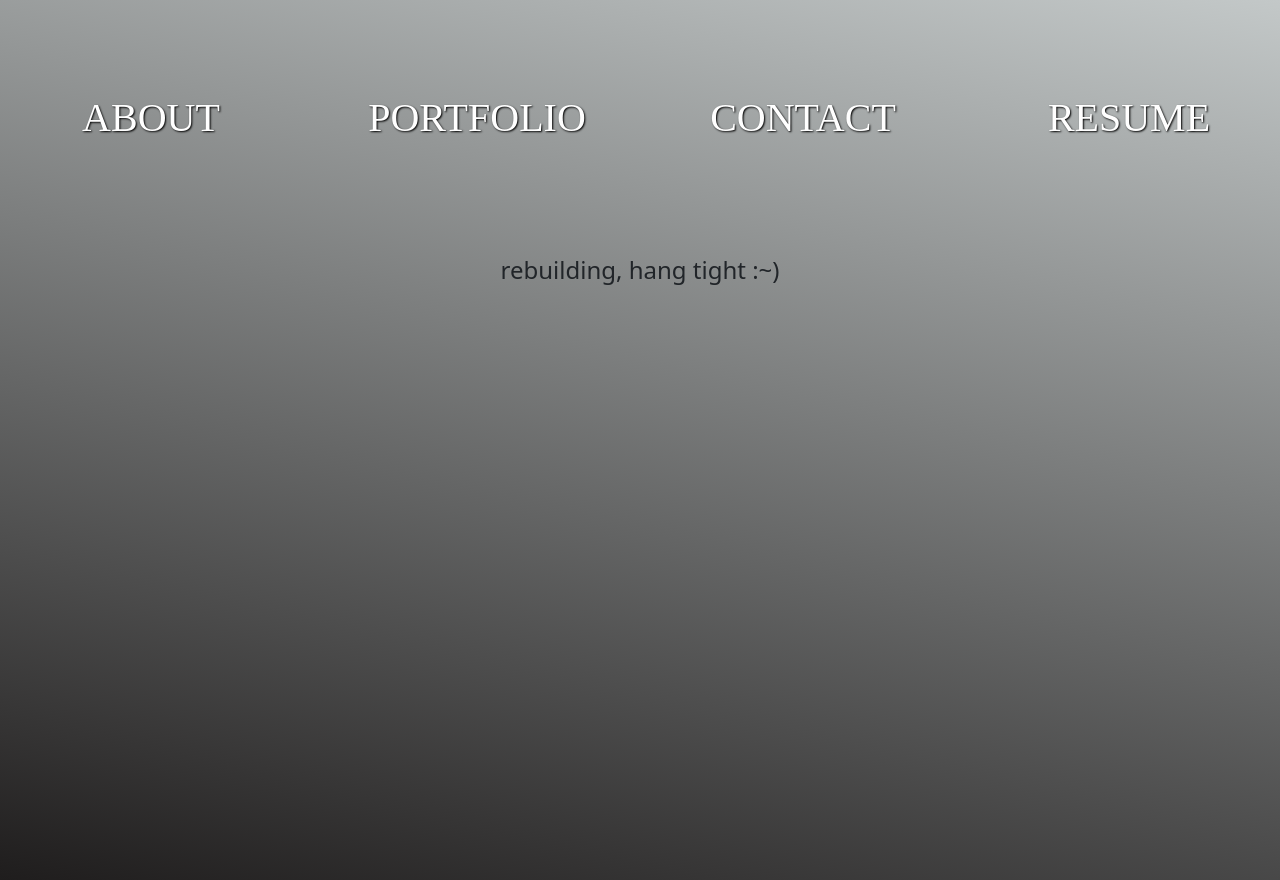
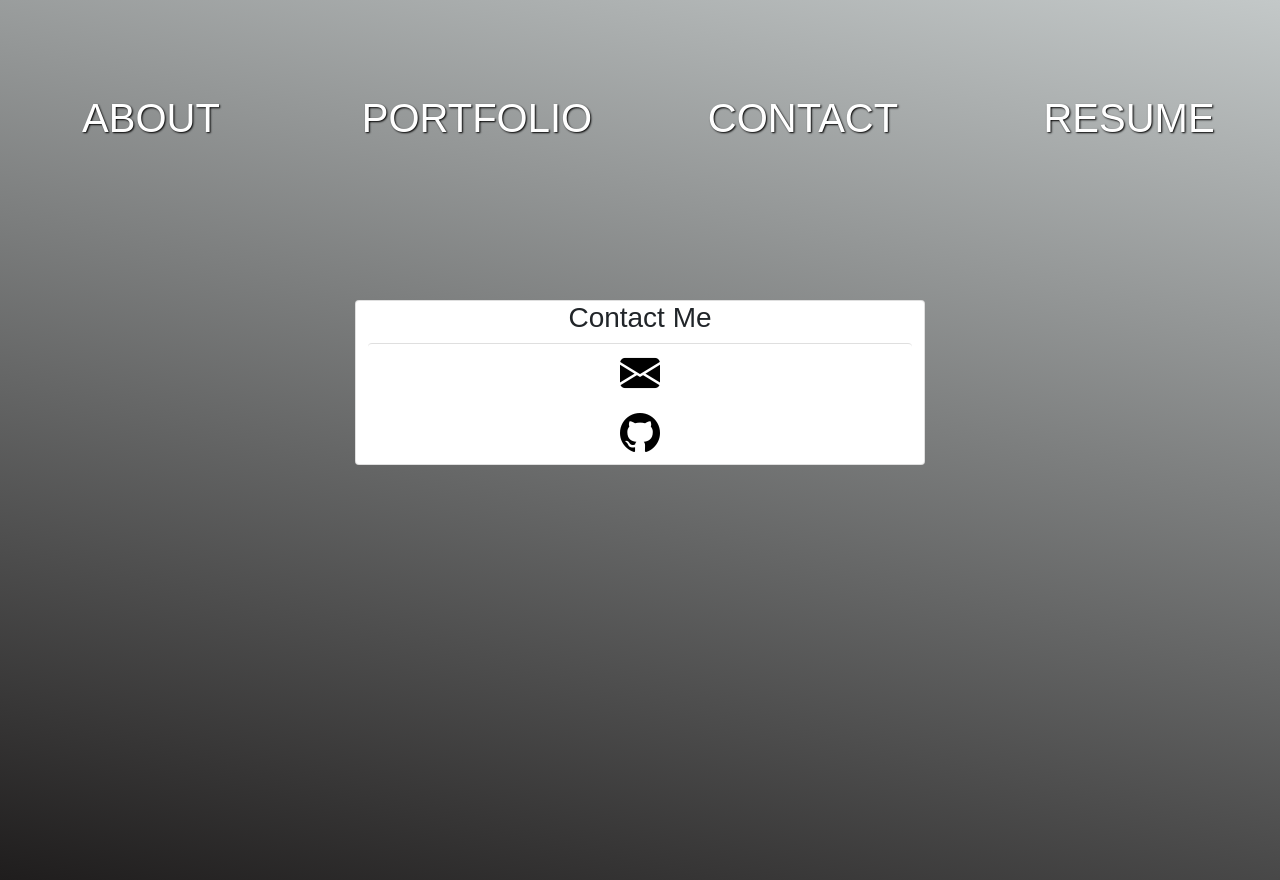
Before and after one commit to sabhanson/HW20-ReactPortfolio, a React (Create React App) app: page /contact in a window 1280 px wide. Built offline with nearby package versions, Linux system fonts and the light colour scheme.

Commit message:
refactored, all good to go

```diff
--- a/src/App.js
+++ b/src/App.js
@@ -1,6 +1,6 @@
 import React from "react";
 import "./App.css";
-import Header from "./components/Header";
+import Navigation from "./components/Navigation";
 // import Footer from "./components/Footer";
 import About from "./components/pages/About";
 import Portfolio from "./components/pages/Portfolio";
@@ -21,7 +21,7 @@ function App() {
     <div className="App">
       <Router>
         <div className="flex-column justify-flex-start min-100-vh">
-          <Header />
+          <Navigation />
           <div className="container">
             <Routes>
               <Route path="/" element={<About />} />
--- a/src/components/Navigation.js
+++ b/src/components/Navigation.js
@@ -1,7 +1,6 @@
 import React from "react";
 import "bootstrap/dist/css/bootstrap.min.css";
 import "../styles/Navigation.css";
-import { NavLink } from "react-router-dom";
 
 const styles = {
   nav: {
@@ -17,7 +16,7 @@ const styles = {
     color: "white",
     textShadow: "1px 1px 2px black",
     fontSize: "2.5rem",
-    fontFamily: "Unica One, cursive",
+    fontFamily: "Syne, sans-serif",
   },
 };
 
--- a/src/components/pages/Contact.js
+++ b/src/components/pages/Contact.js
@@ -3,8 +3,12 @@ import "bootstrap/dist/css/bootstrap.min.css";
 
 const styles = {
   div: {
-    padding: "2rem 0 10rem 0",
-    background: "#89A98C",
+    paddingTop: "2rem",
+    height: "100%",
+    fontFamily: "Syne, sans-serif",
+  },
+  icon: {
+    color: "black",
   },
   h1: {
     fontSize: "3rem",
@@ -12,103 +16,45 @@ const styles = {
     color: "#F4E285",
     textShadow: "2px 2px black",
   },
-  inputs: {
-    width: "100%",
-    background: "#F4E285",
-    border: "3px solid #FFA500",
-    borderRadius: "8px",
-    resize: "none",
+  list: {
+    fontSize: "1.2rem",
+    display: "flex",
+    justifyContent: "center",
+  },
+  card: {
     fontFamily: "Syne, sans-serif",
-    margin: ".2rem",
-  },
-  submit: {
-    background: "#F4E285",
-    borderRadius: "10px",
-    border: "2px solid black",
-    fontFamily: "Unica One, cursive",
-    color: "black",
-    width: "80px",
-    fontWeight: "bold",
-  },
-  p: {
-    paddingTop: "4rem",
-    fontFamily: "Syne, sans-serif",
+    margin: "2rem",
   },
 };
 
 export default function Contact() {
-  // const [focus, setFocus] = useState("Unfocus");
-
-  // const handleFocusChange = (state) => setFocus(state);
-
-  const validateName = (name) => {
-    if (name === "" || name.length < 1 || name.length > 50) {
-      window.alert("Please enter a name between 1 and 50 characters");
-    }
-  };
-
-  const validateEmail = (email) => {
-    if (/^([a-z0-9_.-]+)@([\da-z.-]+).([a-z.]{2,6})$/.test(email)) {
-      return true;
-    } else {
-      window.alert("Please enter an email in valid format, email@website.com");
-    }
-  };
-
-  const validateMessage = (message) => {
-    if (message === "" || message.length > 300 || message.length < 20) {
-      window.alert("Please enter a message between 20 and 300 characters");
-    }
-  };
-
-  return <p>rebuilding, hang tight :~)</p>;
+  return (
+    <div style={styles.div}>
+      <div className="row d-flex justify-content-center">
+        <div style={styles.card} className="card col-8 col-md-6">
+          <h3>Contact Me</h3>
+          <ul style={styles.list} className="list-group list-unstyled">
+            <li>
+              <a
+                href="mailto:sabhanson7@gmail.com"
+                target={"_blank"}
+                rel={"noreferrer"}
+              >
+                <i style={styles.icon} class="bi bi-envelope-fill"></i>
+              </a>
+            </li>
+            <li>
+              <a
+                href="http://github.com/sabhanson"
+                target={"_blank"}
+                rel={"noreferrer"}
+              >
+                <i style={styles.icon} class="bi bi-github"></i>
+              </a>
+            </li>
+          </ul>
+        </div>
+      </div>
+    </div>
+  );
 }
-
-//& OLD CONTACT FORM
-// <div className="row justify-content-center" style={styles.div}>
-// <form className="col-10 col-md-6">
-//   {/* NAME INPUT */}
-//   <input
-//     // onFocus={() => handleFocusChange("Focus")}
-//     onBlur={(e) => {
-//       const name = e.target.value;
-//       validateName(name);
-//     }}
-//     style={styles.inputs}
-//     type={"text"}
-//     placeholder={"enter your name..."}
-//   ></input>
-//   <br />
-//   {/* EMAIL INPUT */}
-//   <input
-//     // onFocus={() => handleFocusChange("Focus")}
-//     onBlur={(e) => {
-//       const email = e.target.value;
-//       validateEmail(email);
-//     }}
-//     style={styles.inputs}
-//     type={"email"}
-//     placeholder={"enter your email..."}
-//   ></input>
-//   <br />
-//   {/* MESSAGE INPUT */}
-//   <textarea
-//     // onFocus={() => handleFocusChange("Focus")}
-//     onBlur={(e) => {
-//       const message = e.target.value;
-//       validateMessage(message);
-//     }}
-//     type={"text"}
-//     style={styles.inputs}
-//     placeholder={"enter your message..."}
-//   ></textarea>
-//   <br />
-//   <input value="SUBMIT" type={"button"} style={styles.submit}></input>
-// </form>
-// <p style={styles.p}>
-//   alternatively, contact me via:
-//   <br />
-//   <strong>sabhanson7@gmail.com</strong> or
-//   <strong> 360-619-2530</strong>
-// </p>
-// </div>
```
